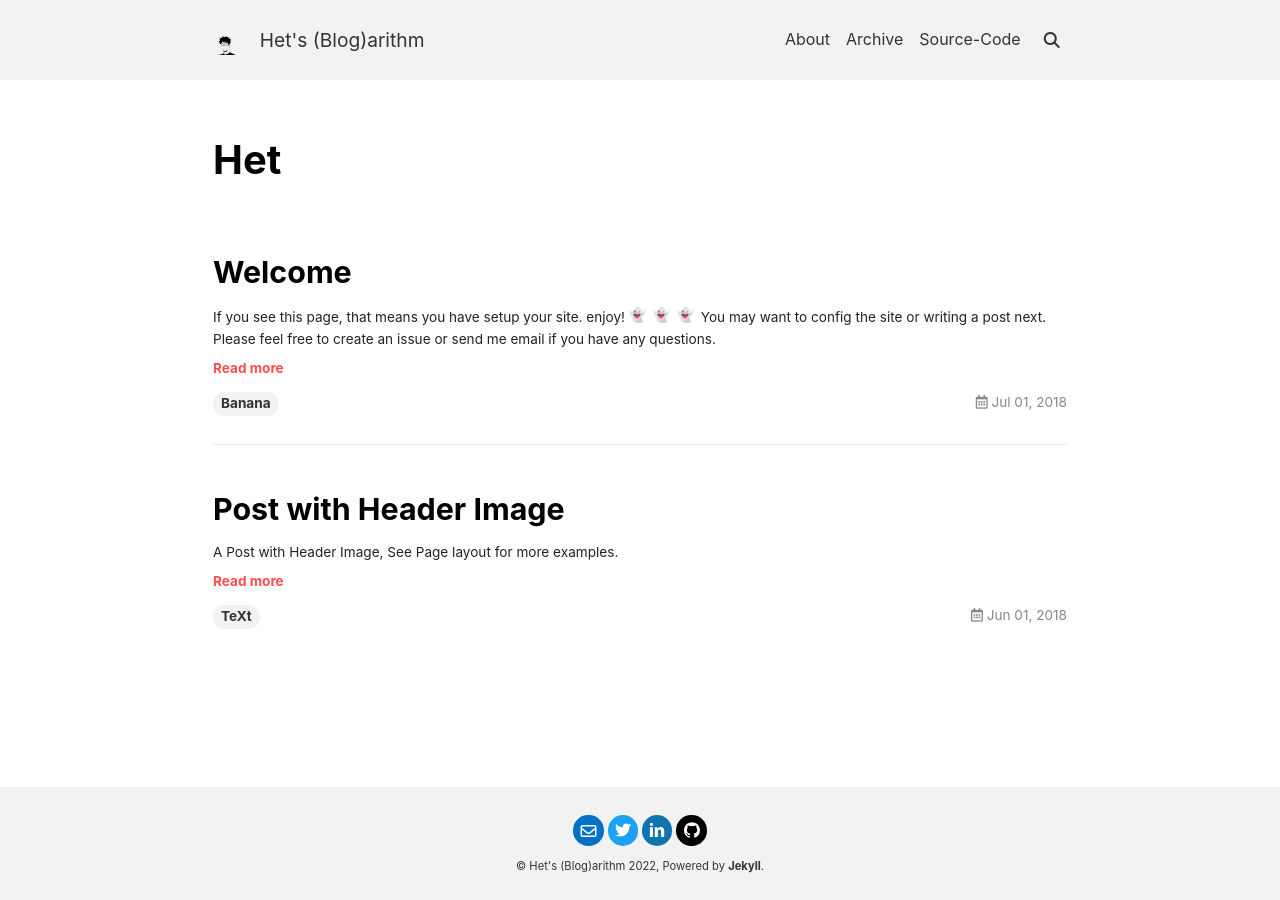
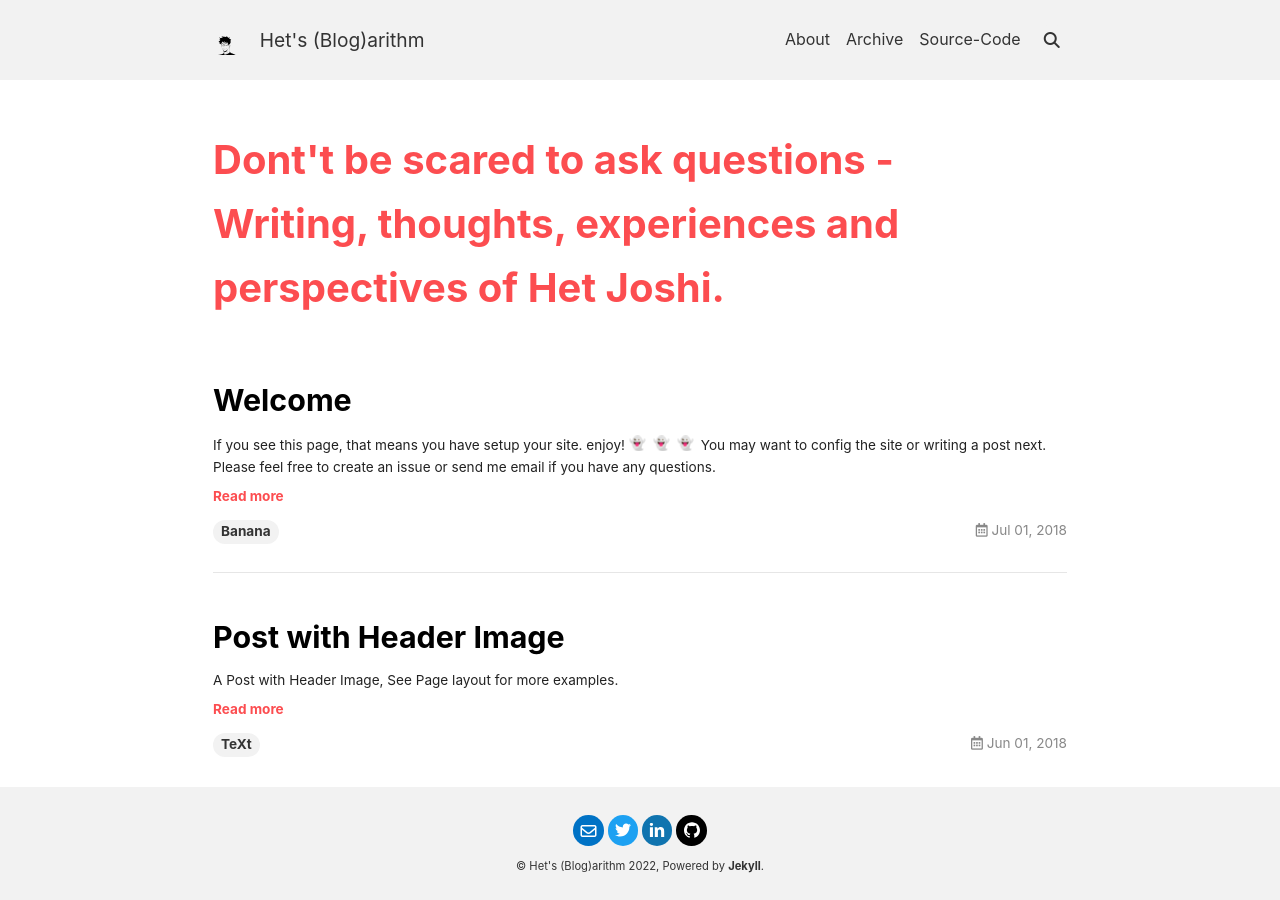
Before and after one commit to Het-Joshi/blog, a Jekyll site: the page built from index.html, in a window 1280 px wide. Built offline with Jekyll 4.4.1, drawn with Linux system fonts in a browser that asks for light colours; nearby versions of some CDN libraries; emoji names are drawn with the system emoji font; the list of posts is cut into pages by our own code.

Commit message:
Update article-header.html

```diff
--- a/_includes/article-header.html
+++ b/_includes/article-header.html
@@ -16,7 +16,8 @@
   {%- if _show_title or _show_edit_on_github -%}
     <div class="article__header">
       {%- if _show_title -%}
-        <header><h1>Het</h1></header>
+        <header><h1 style="color:#fc4d50">Dont't be scared to ask questions - <br> Writing, thoughts, experiences and
+  perspectives of Het Joshi.</h1></header>
       {%- endif -%}
       {%- if _show_edit_on_github -%}
         {%- if site.repository and site.repository_tree -%}
```
